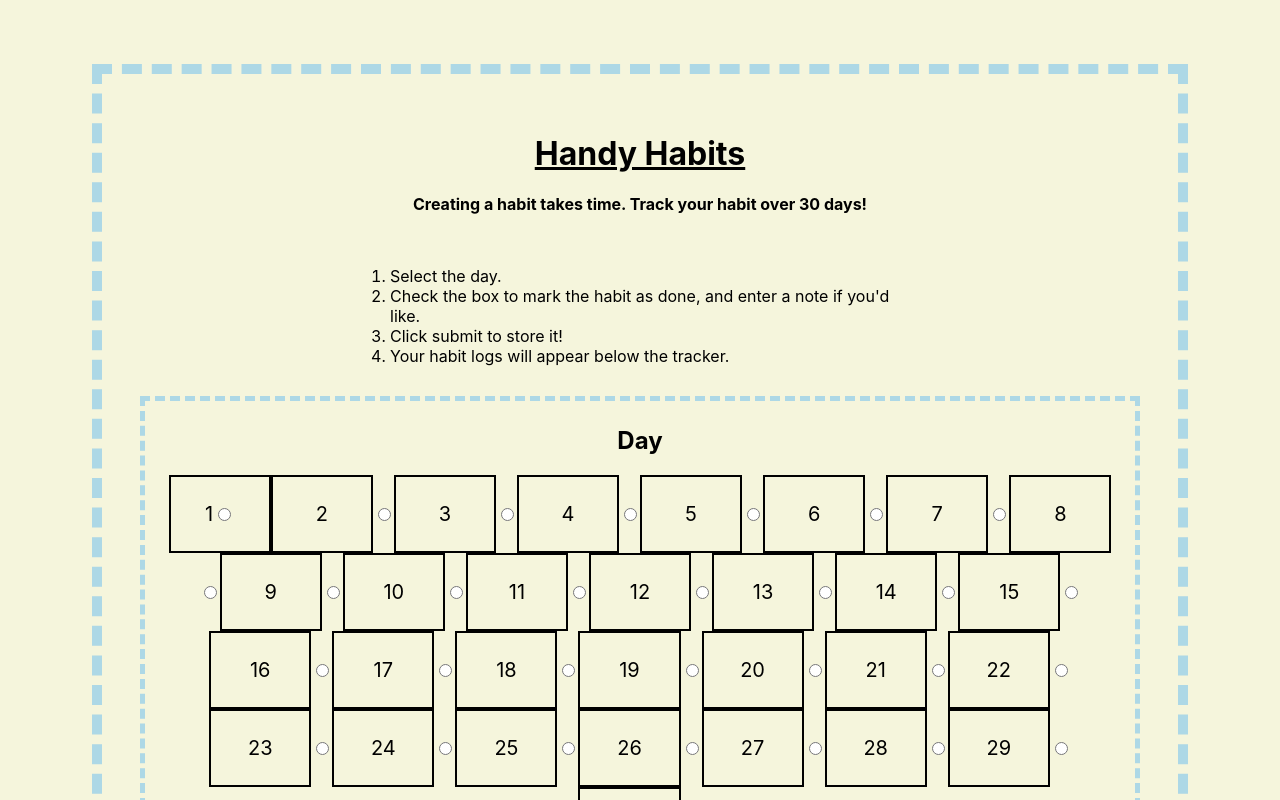
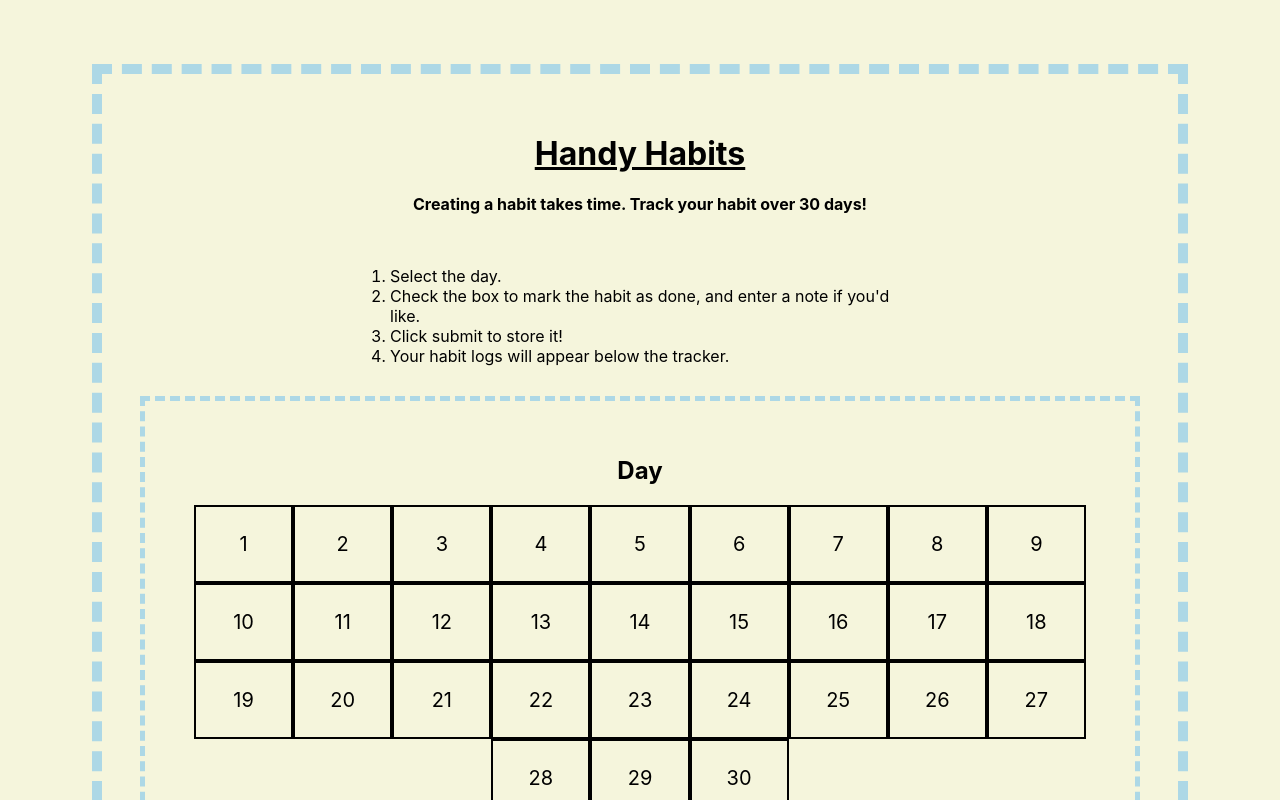
Before and after one commit to audracodes/handy-habits, a React (Create React App) app: page / in a window 1280 px wide. Shown: the top 800 px of the page. Built offline with nearby package versions, Linux system fonts and the light colour scheme; no server answers; the database is empty.

Commit message:
button functionality

```diff
--- a/src/Form.js
+++ b/src/Form.js
@@ -4,9 +4,11 @@ import React, { Component } from 'react';
 
 class Form extends Component {
 
+    pressed = (id) => {
+        document.getElementById(id).focus()
+    }
+
     render() {
-        // const clearRadio = document.getElementById([`${this.props.stateFromParent.radioButton}`]).attr('checked',false);
-
         return (
             <div>
                 <form
@@ -21,96 +23,95 @@ class Form extends Component {
                         <legend>Day</legend>
                         <h2>Day</h2>
 
-                        <label htmlFor="1" tabIndex="1">1
-                            <input type="radio" id="1" name="day" value="1"/>
-                        </label>
+                        <input type="radio" id="1" name="day" value="1"/>
+                        <label htmlFor="1" tabIndex="1" onKeyPress={()=> {this.pressed("1")}}>1</label>
 
-                        <label htmlFor="2" tabIndex="1">2</label>
                         <input type="radio" id="2" name="day" value="2" />
+                        <label htmlFor="2" tabIndex="1" onKeyPress={()=> {this.pressed("2")}} >2</label>
 
-                        <label htmlFor="3" tabIndex="1">3</label>
                         <input type="radio" id="3" name="day" value="3" />
+                        <label htmlFor="3" tabIndex="1" onKeyPress={()=> {this.pressed("3")}}>3</label>
 
-                        <label htmlFor="4" tabIndex="1">4</label>
                         <input type="radio" id="4" name="day" value="4" />
+                        <label htmlFor="4" tabIndex="1" onKeyPress={()=> {this.pressed("4")}}>4</label>
 
-                        <label htmlFor="5" tabIndex="1">5</label>
                         <input type="radio" id="5" name="day" value="5" />
+                        <label htmlFor="5" tabIndex="1" onKeyPress={()=> {this.pressed("5")}}>5</label>
 
-                        <label htmlFor="6" tabIndex="1">6</label>
                         <input type="radio" id="6" name="day" value="6" />
+                        <label htmlFor="6" tabIndex="1" onKeyPress={()=> {this.pressed("6")}}>6</label>
 
-                        <label htmlFor="7" tabIndex="1">7</label>
                         <input type="radio" id="7" name="day" value="7" />
+                        <label htmlFor="7" tabIndex="1" onKeyPress={()=> {this.pressed("7")}}>7</label>
 
-                        <label htmlFor="8" tabIndex="1">8</label>
                         <input type="radio" id="8" name="day" value="8" />
+                        <label htmlFor="8" tabIndex="1" onKeyPress={()=> {this.pressed("8")}}>8</label>
 
-                        <label htmlFor="9" tabIndex="1">9</label>
                         <input type="radio" id="9" name="day" value="9" />
+                        <label htmlFor="9" tabIndex="1" onKeyPress={()=> {this.pressed("9")}}>9</label>
 
-                        <label htmlFor="10" tabIndex="1">10</label>
                         <input type="radio" id="10" name="day" value="10" />
+                        <label htmlFor="10" tabIndex="1" onKeyPress={()=> {this.pressed("10")}}>10</label>
 
-                        <label htmlFor="11" tabIndex="1">11</label>
                         <input type="radio" id="11" name="day" value="11" />
+                        <label htmlFor="11" tabIndex="1" onKeyPress={()=> {this.pressed("11")}}>11</label>
 
-                        <label htmlFor="12" tabIndex="1">12</label>
                         <input type="radio" id="12" name="day" value="12" />
+                        <label htmlFor="12" tabIndex="1" onKeyPress={()=> {this.pressed("12")}}>12</label>
 
-                        <label htmlFor="13" tabIndex="1">13</label>
                         <input type="radio" id="13" name="day" value="13" />
+                        <label htmlFor="13" tabIndex="1" onKeyPress={()=> {this.pressed("13")}}>13</label>
 
-                        <label htmlFor="14" tabIndex="1">14</label>
                         <input type="radio" id="14" name="day" value="14" />
+                        <label htmlFor="14" tabIndex="1" onKeyPress={()=> {this.pressed("14")}}>14</label>
 
-                        <label htmlFor="15" tabIndex="1">15</label>
                         <input type="radio" id="15" name="day" value="15" />
+                        <label htmlFor="15" tabIndex="1"onKeyPress={()=> {this.pressed("15")}}>15</label>
 
-                        <label htmlFor="16" tabIndex="1">16</label>
                         <input type="radio" id="16" name="day" value="16" />
+                        <label htmlFor="16" tabIndex="1" onKeyPress={()=> {this.pressed("16")}}>16</label>
 
-                        <label htmlFor="17" tabIndex="1">17</label>
                         <input type="radio" id="17" name="day" value="17" />
+                        <label htmlFor="17" tabIndex="1" onKeyPress={()=> {this.pressed("17")}}>17</label>
 
-                        <label htmlFor="18" tabIndex="1">18</label>
                         <input type="radio" id="18" name="day" value="18" />
+                        <label htmlFor="18" tabIndex="1" onKeyPress={()=> {this.pressed("18")}}>18</label>
 
-                        <label htmlFor="19" tabIndex="1">19</label>
                         <input type="radio" id="19" name="day" value="19" />
+                        <label htmlFor="19" tabIndex="1" onKeyPress={()=> {this.pressed("19")}}>19</label>
 
-                        <label htmlFor="20" tabIndex="1">20</label>
                         <input type="radio" id="20" name="day" value="20" />
+                        <label htmlFor="20" tabIndex="1" onKeyPress={()=> {this.pressed("20")}}>20</label>
 
-                        <label htmlFor="21" tabIndex="1">21</label>
                         <input type="radio" id="21" name="day" value="21" />
+                        <label htmlFor="21" tabIndex="1" onKeyPress={()=> {this.pressed("21")}}>21</label>
 
-                        <label htmlFor="22" tabIndex="1">22</label>
                         <input type="radio" id="22" name="day" value="22" />
+                        <label htmlFor="22" tabIndex="1" onKeyPress={()=> {this.pressed("22")}}>22</label>
 
-                        <label htmlFor="23" tabIndex="1">23</label>
                         <input type="radio" id="23" name="day" value="23" />
+                        <label htmlFor="23" tabIndex="1" onKeyPress={()=> {this.pressed("23")}}>23</label>
 
-                        <label htmlFor="24" tabIndex="1">24</label>
                         <input type="radio" id="24" name="day" value="24" />
+                        <label htmlFor="24" tabIndex="1" onKeyPress={()=> {this.pressed("24")}}>24</label>
 
-                        <label htmlFor="25" tabIndex="1">25</label>
                         <input type="radio" id="25" name="day" value="25" />
+                        <label htmlFor="25" tabIndex="1" onKeyPress={()=> {this.pressed("25")}}>25</label>
 
-                        <label htmlFor="26" tabIndex="1">26</label>
                         <input type="radio" id="26" name="day" value="26" />
+                        <label htmlFor="26" tabIndex="1" onKeyPress={()=> {this.pressed("26")}}>26</label>
 
-                        <label htmlFor="27" tabIndex="1">27</label>
                         <input type="radio" id="27" name="day" value="27"/>
+                        <label htmlFor="27" tabIndex="1" onKeyPress={()=> {this.pressed("27")}}>27</label>
 
-                        <label htmlFor="28" tabIndex="1">28</label>
                         <input type="radio" id="28" name="day" value="28" />
+                        <label htmlFor="28" tabIndex="1" onKeyPress={()=> {this.pressed("28")}}>28</label>
 
-                        <label htmlFor="29" tabIndex="1">29</label>
                         <input type="radio" id="29" name="day" value="29" />
+                        <label htmlFor="29" tabIndex="1" onKeyPress={()=> {this.pressed("29")}}>29</label>
 
-                        <label htmlFor="30" tabIndex="1">30</label>
                         <input type="radio" id="30" name="day" value="30" />
+                        <label htmlFor="30" tabIndex="1" onKeyPress={()=> {this.pressed("30")}}>30</label>
 
 
                     </fieldset>
--- a/src/index.css
+++ b/src/index.css
@@ -49,7 +49,7 @@ h1 {
 /* Form */
 form {
   margin-bottom: 5%;
-  padding-block-end: 3%;
+  padding: 3%;
 }
 
 .leftMove {
@@ -73,7 +73,7 @@ fieldset h2 {
 .dayGrid label {
   display: inline-block;
   width: 5%;
-  /* position: relative; */
+  position: relative;
   cursor: pointer;
   font-size: 20px;
   padding: 25px;
@@ -85,11 +85,11 @@ fieldset h2 {
 }
 
 .dayGrid input {
-  /* position: absolute; */
-  /* opacity: 0; */
+  position: absolute;
+  opacity: 0;
 }
 
-.dayGrid input:focus + label{
+.dayGrid input:checked + label{
   background-color: lightblue;
 }
 
@@ -101,7 +101,6 @@ fieldset h2 {
 /* Habit Log */
 .habitLog li {
   list-style-type: none;
-
 }
 
 
```
